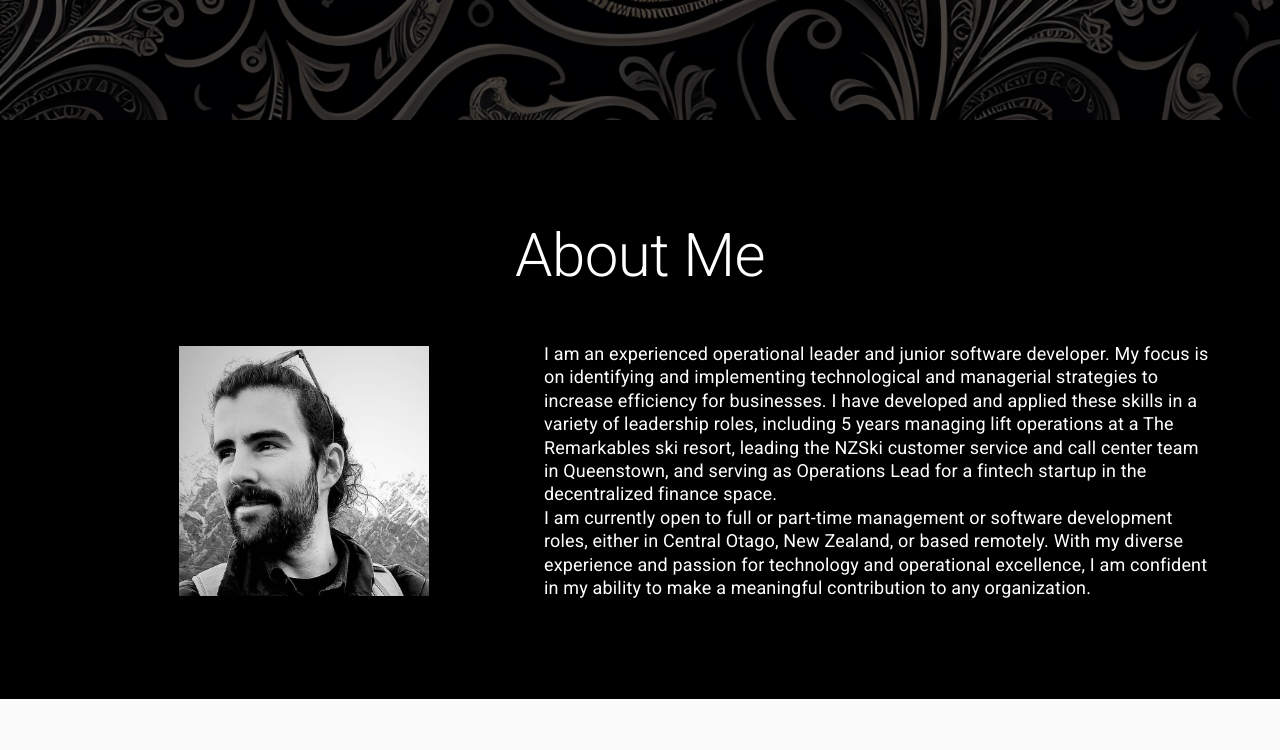
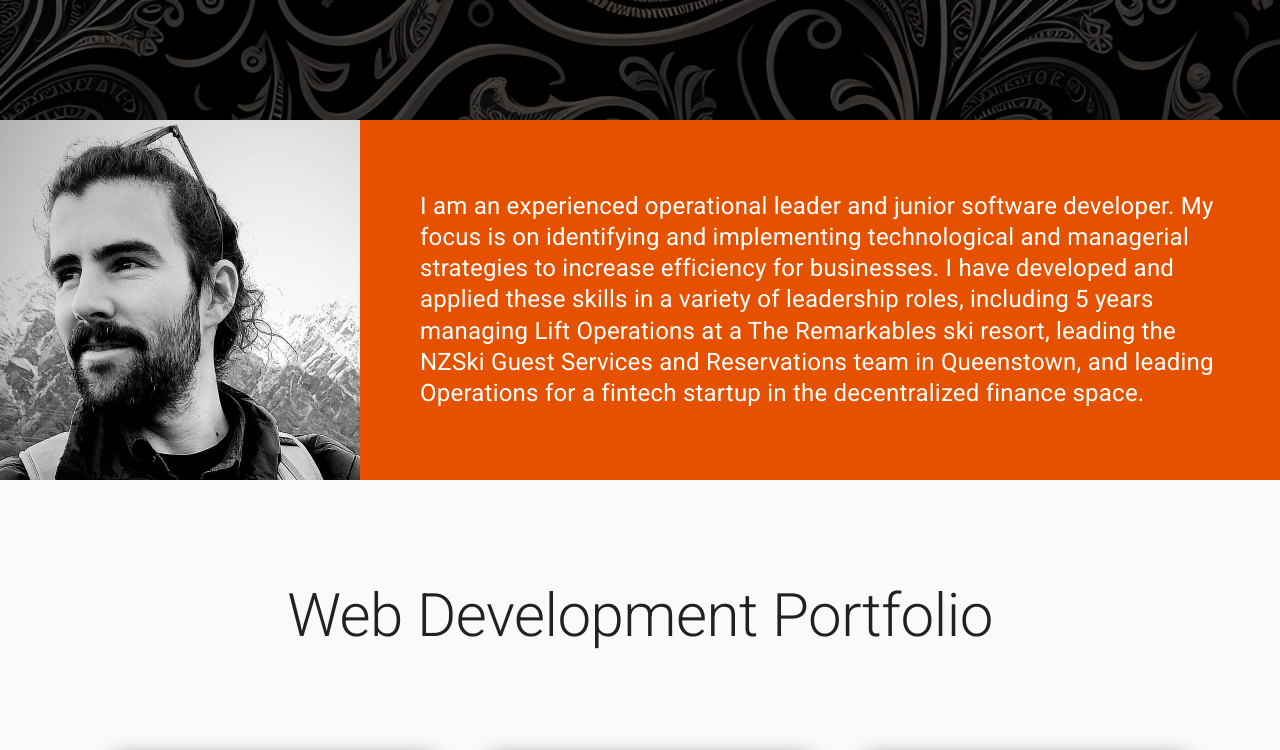
Before and after one commit to camsoulsby/personal-website, a React (Vite) app: page / in a window 1280 px wide. Shown: the part 480-1230 px from the top of the page. Built offline with nearby package versions, Linux system fonts and the light colour scheme.

Commit message:
redesign about section

```diff
--- a/src/components/About/index.tsx
+++ b/src/components/About/index.tsx
@@ -3,7 +3,6 @@ import {
   Typography,
   Container,
   Box,
-  Grid,
   Avatar,
   SxProps,
 } from "@mui/material";
@@ -12,77 +11,63 @@ type AboutProps = {};
 
 export const About: React.FunctionComponent<AboutProps> = () => {
   const paragraphStyles: SxProps = {
-    sm: { marginLeft: "20px", marginRight: "20px" },
-    xs: { marginLeft: "0px", marginRight: "0px" },
-    fontSize: { sm: "18px", xs: "16px" },
+    fontSize: ["18px","18px", '20px', "24px"],
     lineHeight: "1.3em",
     textAlign: "left",
-    paddingTop: ["50px", "50px", "0px"],
+    padding: ["40px 20px", "60px 20px", "0px 40px"],
+
   };
 
   return (
     <div>
       <Container
+        disableGutters
         maxWidth={false}
         sx={{
           display: "flex",
-          backgroundColor: "primary.dark",
-          color: "text.secondary",
+          padding: "0px",
         }}
       >
-        <Container sx={{ paddingTop: "100px", paddingBottom: "100px" }}>
-          <Typography
-            sx={{ marginBottom: "50px", typography: ["h4", "h3", "h2"] }}
-            align="center"
-          >
-            About Me
-          </Typography>
-
-          <Grid container justifyContent="center" alignItems="center">
-            <Grid
-              item
-              alignItems="center"
-              xs={12}
-              sm={5}
+        <Box
           sx={{
             display: "flex",
-                justifyContent: "center",
+            flexDirection: ["column", "column", "row"],
+            alignItems: "center",
+            backgroundColor: "secondary.main",
+            color: "secondary.contrastText",
           }}
         >
           <Avatar
             src="../images/Cam.jpg"
             variant="square"
             sx={{
-                  width: ["200px", "250px"],
-                  height: ["200px", "250px"],
+              width: ["100%", "360px"],
+              height: ["auto", "360px"],
+              marginTop: ["0", "-180px", "0"],
             }}
           />
-            </Grid>
-            <Grid item sm={12} md={7}>
-              <Box>
+          <Box
+            sx={{
+              display: "flex",
+              flexDirection: "column",
+              justifyContent: "center",
+              alignItems: "flex-start",
+              width: "100%",
+              padding: "20px",
+            }}
+          >
             <Typography variant="body1" sx={paragraphStyles}>
               I am an experienced operational leader and junior software
               developer. My focus is on identifying and implementing
-                  technological and managerial strategies to increase efficiency
-                  for businesses. I have developed and applied these skills in a
-                  variety of leadership roles, including 5 years managing lift
-                  operations at a The Remarkables ski resort, leading the NZSki
-                  customer service and call center team in Queenstown, and
-                  serving as Operations Lead for a fintech startup in the
-                  decentralized finance space.
-                </Typography>
-                <Typography variant="body1" sx={paragraphStyles}>
-                  I am currently open to full or part-time management or
-                  software development roles, either in Central Otago, New
-                  Zealand, or based remotely. With my diverse experience and
-                  passion for technology and operational excellence, I am
-                  confident in my ability to make a meaningful contribution to
-                  any organization.
+              technological and managerial strategies to increase efficiency for
+              businesses. I have developed and applied these skills in a variety
+              of leadership roles, including 5 years managing Lift Operations
+              at a The Remarkables ski resort, leading the NZSki Guest Services
+              and Reservations team in Queenstown, and leading Operations for a
+              fintech startup in the decentralized finance space.
             </Typography>
           </Box>
-            </Grid>
-          </Grid>
-        </Container>
+        </Box>
       </Container>
     </div>
   );
--- a/src/components/Contact/index.tsx
+++ b/src/components/Contact/index.tsx
@@ -20,7 +20,7 @@ export const Contact: React.FunctionComponent<ContactProps> = () => {
     <div>
       <Container
         maxWidth={false}
-        sx={{ backgroundColor: "primary.light", color: "text.secondary" }}
+        sx={{ backgroundColor: "primary.light", color: "primary.contrastText" }}
       >
         <Container sx={{ paddingTop: "100px", paddingBottom: "100px" }}>
           <Typography sx={{ typography: ["h4", "h3", "h2"] }} align="center">
@@ -57,7 +57,7 @@ export const Contact: React.FunctionComponent<ContactProps> = () => {
                       backgroundColor: "secondary.dark",
                     },
                     backgroundColor: "secondary.main",
-                    color: "text.primary",
+                    color: "secondary.contrastText",
                   }}
                 >
                   Send Email
--- a/src/components/Footer/index.tsx
+++ b/src/components/Footer/index.tsx
@@ -29,7 +29,7 @@ export const Footer: React.FunctionComponent<FooterProps> = () => {
         maxWidth={false}
         sx={{
           backgroundColor: "primary.dark",
-          color: "text.secondary",
+          color: "primary.contrastText",
         }}
       >
         <Container sx={{ paddingTop: "30px", paddingBottom: "50px" }}>
@@ -43,21 +43,21 @@ export const Footer: React.FunctionComponent<FooterProps> = () => {
               target="_blank"
               sx={iconButtonFormat}
             >
-              <FaGithub color={theme.palette.text.secondary} size="40px" />
+              <FaGithub color={theme.palette.primary.contrastText} size="40px" />
             </IconButton>
             <IconButton
               href={"https://www.linkedin.com/in/camsoulsby/"}
               target="_blank"
               sx={iconButtonFormat}
             >
-              <FaLinkedin color={theme.palette.text.secondary} size="40px" />
+              <FaLinkedin color={theme.palette.primary.contrastText} size="40px" />
             </IconButton>
             <IconButton
               href={"https://twitter.com/camsoulsby"}
               target="_blank"
               sx={iconButtonFormat}
             >
-              <FaTwitter color={theme.palette.text.secondary} size="40px" />
+              <FaTwitter color={theme.palette.primary.contrastText} size="40px" />
             </IconButton>
           </Grid>
           <Typography variant="body1" align="center">
--- a/src/components/PageHeader/index.tsx
+++ b/src/components/PageHeader/index.tsx
@@ -10,7 +10,7 @@ export const PageHeader: React.FunctionComponent<PageHeaderProps> = () => {
         sx={{
           position: "relative",
           paddingTop: "120px",
-          height: "600px",
+          height: ["600px", "780px", "600px"],
         }}
       >
         <Box
@@ -36,13 +36,12 @@ export const PageHeader: React.FunctionComponent<PageHeaderProps> = () => {
             typography: ["h3", "h2", "h1"],
           }}
           align="center"
-          color="text.secondary"
+          color="primary.contrastText"
         >
           Cam Soulsby
         </Typography>
 
         <Typography
-
           sx={{
             position: "absolute",
             top: ["300px", "320px", "340px"],
@@ -52,10 +51,9 @@ export const PageHeader: React.FunctionComponent<PageHeaderProps> = () => {
             width: ["300px", "600px", "800px"],
             typography: ["h6", "h5", "h4"],
           }}
-          color="text.secondary"
-
-          sx={{ typography: { sm: "h5", xs: "h6" }, paddingTop: "50px" }}
-          color="secondary.main"   >
+          align="center"
+          color="primary.contrastText"
+        >
           Business Operations | Software Development
         </Typography>
       </Container>
--- a/src/components/Topnav/index.tsx
+++ b/src/components/Topnav/index.tsx
@@ -16,7 +16,7 @@ export const Topnav: React.FunctionComponent<TopNavProps> = (
       sx={{
         position: "fixed",
         backgroundColor: "primary.dark",
-        color: "text.secondary",
+        color: "primary.contrastText",
         height: "55px",
         paddingTop: "11px",
         paddingLeft: "0px",
--- a/src/themes/DarkTheme.tsx
+++ b/src/themes/DarkTheme.tsx
@@ -6,11 +6,13 @@ const DarkTheme = createTheme({
       main: "#212121",
       light: "#484848",
       dark: "#000000",
+      contrastText: "#ffffff",
     },
     secondary: {
-      main: "#4dd0e1",
+      main: "#e65100",
       light: "#88ffff",
       dark: "#009faf",
+      contrastText: "#ffffff",
 
     },
     grey: {
@@ -23,10 +25,6 @@ const DarkTheme = createTheme({
     error: {
       main: "#e00000",
     },
-    text: {
-      primary: "#000000",
-      secondary: "#FFFFFF",
-    },
   },
 });
 
```
Lines whose indentation alone changed are shown as unchanged.
